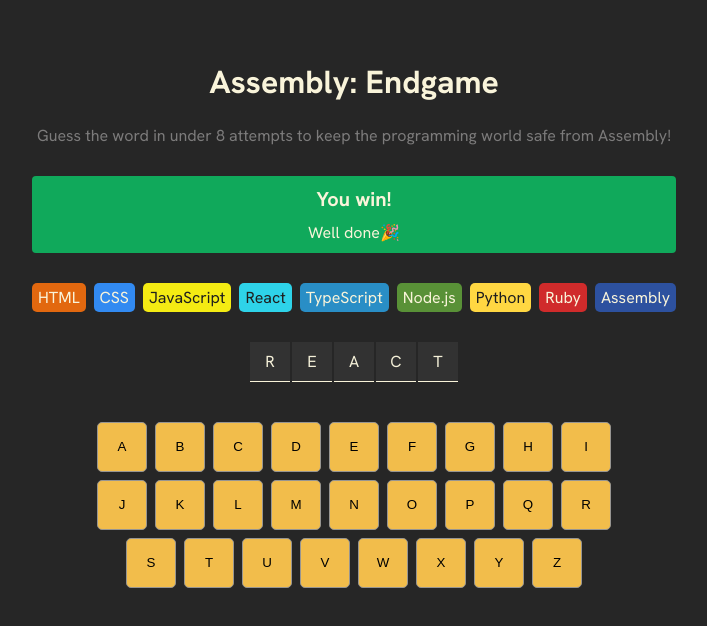
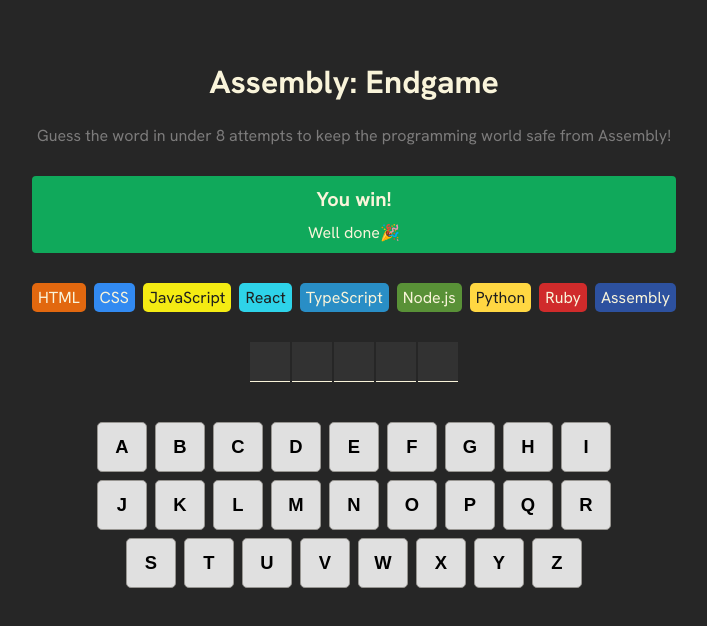
Before and after one commit to kenzierivan/assembly-endgame, a React (Vite) app: page / in a window 1280 px wide. Shown: the top 626 px of the page, without its empty margins (286-993 px from the left). Built offline with nearby package versions, Linux system fonts and the light colour scheme.

Commit message:
Change background color of keyboard based on correct or incorrect guesses

```diff
--- a/src/App.jsx
+++ b/src/App.jsx
@@ -3,6 +3,16 @@
 import { languages } from "./languages"
 
 const App = () => {
+  //State values
+  const [currentWord, setCurrentWord] = useState("react")
+  const [guessedLetters, setGuessedLetters] = useState([]);
+
+  //Derived values
+  const wrongGuessCount = guessedLetters.filter(letter => !currentWord.includes(letter)).length;
+
+  //Static values
+  const alphabets = "abcdefghijklmnopqrstuvwxyz";
+
   const languageElement = languages.map(language => {
     const styles = {
       backgroundColor: language.backgroundColor,
@@ -13,17 +23,26 @@
     )
   })
 
-  const [currentWord, setCurrentWord] = useState("react")
+
   const wordElement = currentWord.split("").map((letter, index) => {
+    const isGuessed = guessedLetters.includes(letter);
     return (
-      <span className="letter-box" key={index}>{letter.toUpperCase()}</span>
+      <span className="letter-box" key={index}>{isGuessed ? letter.toUpperCase() : ""}</span>
     )
   })
 
-  const alphabets = "ABCDEFGHIJKLMNOPQRSTUVWXYZ";
+
+  function guessLetter(letter) {
+    setGuessedLetters(prev => prev.includes(letter) ? prev : [...prev, letter]);
+  }
   const alphabetElement = alphabets.split("").map(letter => {
+    const isGuessed = guessedLetters.includes(letter);
+    const isCorrect = currentWord.includes(letter);
+    const styles = {
+      backgroundColor: isGuessed ? (isCorrect ? "#10A95B" : "#ec664eff") : "#E0E0E0",
+    }
     return (
-      <button key={letter}>{letter}</button>
+      <button style={styles} onClick={() => guessLetter(letter)} key={letter}>{letter.toUpperCase()}</button>
     )
   })
 
--- a/src/index.css
+++ b/src/index.css
@@ -98,4 +98,6 @@
   border: 1px solid #979591;
   background-color: #f2bd4b;
   border-radius: 5px;
+  font-size: 1.15rem;
+  font-weight: 600;
 }
```
